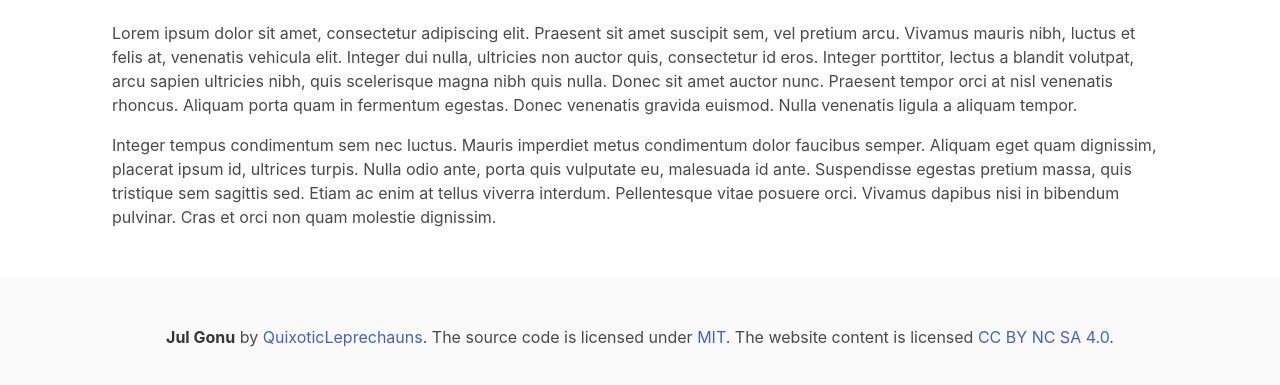
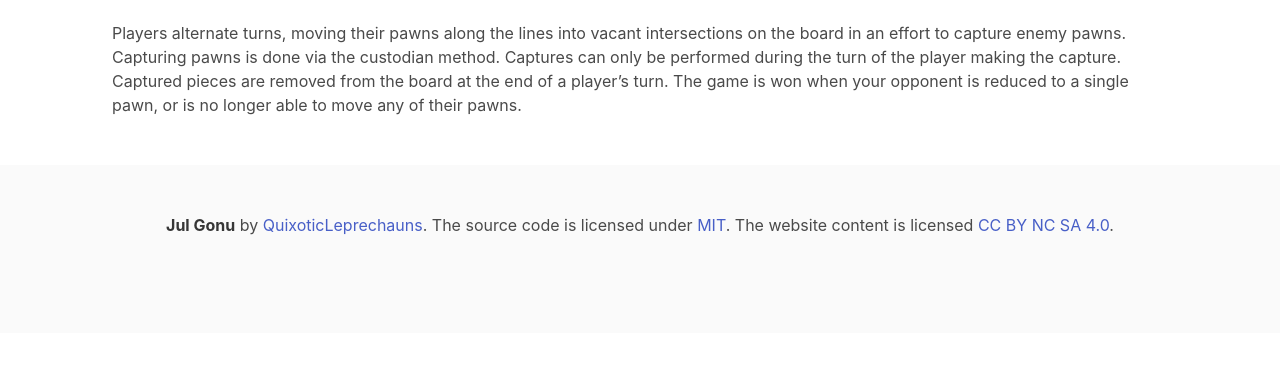
Before and after one commit to QuixoticLeprechauns/jul-gonu, a website built with Vite: page src/index.html in a window 1280 px wide. Shown: the part 553-938 px from the top of the page. After the commit the page ends 886 px from the top, so only its background shows below. Built offline with nearby package versions, Linux system fonts and the light colour scheme.

Commit message:
Temporary description of rules

```diff
--- a/src/index.html
+++ b/src/index.html
@@ -43,24 +43,12 @@
       <h2 class="title has-text-centered">How to Play</h2>
       <div class="container content">
         <p>
-          Lorem ipsum dolor sit amet, consectetur adipiscing elit. Praesent sit
-          amet suscipit sem, vel pretium arcu. Vivamus mauris nibh, luctus et
-          felis at, venenatis vehicula elit. Integer dui nulla, ultricies non
-          auctor quis, consectetur id eros. Integer porttitor, lectus a blandit
-          volutpat, arcu sapien ultricies nibh, quis scelerisque magna nibh quis
-          nulla. Donec sit amet auctor nunc. Praesent tempor orci at nisl
-          venenatis rhoncus. Aliquam porta quam in fermentum egestas. Donec
-          venenatis gravida euismod. Nulla venenatis ligula a aliquam tempor.
-        </p>
-
-        <p>
-          Integer tempus condimentum sem nec luctus. Mauris imperdiet metus
-          condimentum dolor faucibus semper. Aliquam eget quam dignissim,
-          placerat ipsum id, ultrices turpis. Nulla odio ante, porta quis
-          vulputate eu, malesuada id ante. Suspendisse egestas pretium massa,
-          quis tristique sem sagittis sed. Etiam ac enim at tellus viverra
-          interdum. Pellentesque vitae posuere orci. Vivamus dapibus nisi in
-          bibendum pulvinar. Cras et orci non quam molestie dignissim.
+          Players alternate turns, moving their pawns along the lines into vacant
+          intersections on the board in an effort to capture enemy pawns. Capturing pawns
+          is done via the custodian method. Captures can only be performed during the
+          turn of the player making the capture. Captured pieces are removed from the board
+          at the end of a player’s turn. The game is won when your opponent is reduced
+          to a single pawn, or is no longer able to move any of their pawns.
         </p>
       </div>
     </section>
```
